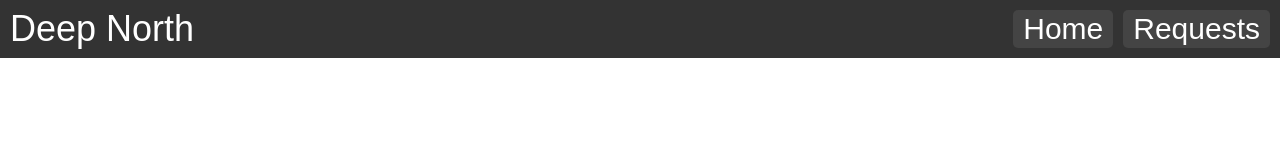
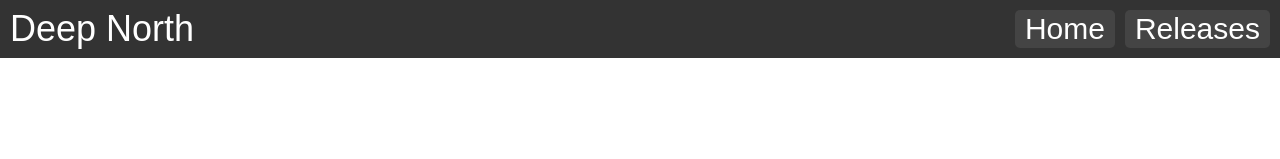
Before and after one commit to yetti7/deepnorth-js, a Next.js app: page / in a window 1280 px wide. Shown: the top 159 px of the page. Built offline with nearby package versions, Linux system fonts and the light colour scheme; a web font is replaced by a local one.

Commit message:
release update

```diff
--- a/src/components/NavBar.tsx
+++ b/src/components/NavBar.tsx
@@ -20,7 +20,6 @@ const NavBar = () => {
     // Preload important routes for a better UX
     router.prefetch("/");
     router.prefetch("/apps");
-    router.prefetch("/requests");
   }, [router]);
 
   return (
@@ -32,9 +31,15 @@ const NavBar = () => {
         <Link href="/" className={styles.navLink} onClick={() => setIsOpen(false)}>
           Home
         </Link>
-        <Link href="/requests" className={styles.navLink} onClick={() => setIsOpen(false)}>
-          Requests
-        </Link>
+        <a
+          href="https://releases.deepnorth.app"
+          className={styles.navLink}
+          target="_blank"
+          rel="noopener noreferrer"
+          onClick={() => setIsOpen(false)}
+        >
+          Releases
+        </a>
       </div>
       <div
         className={`${styles.hamburger} ${isOpen ? styles.openHamburger : ""}`}
```
Also changed, not shown: src/app/requests/page.old.tsx (renamed from src/app/requests/page.tsx), 1 other file (tests, documents, lock files or other folders).
